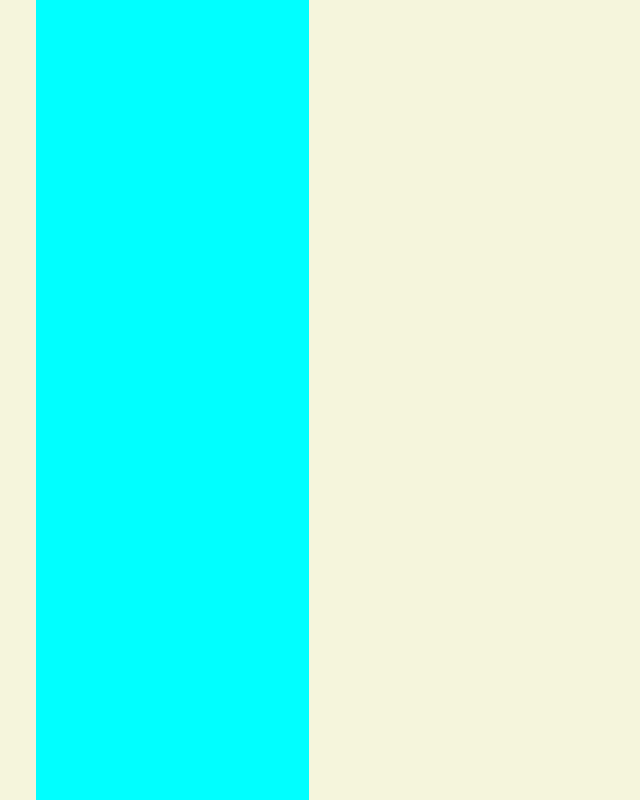
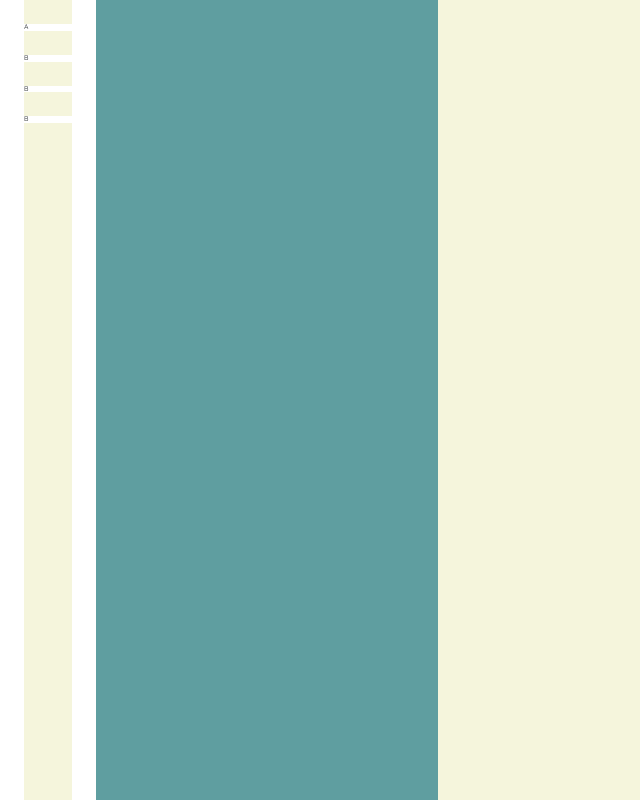
Before and after one commit to nicolapasqua99/nicolapasqualini.it, a Next.js app: page /easynote in a window 1280 px wide. Shown: the whole page, without its empty margins (0-640 px from the left). Built offline with nearby package versions, Linux system fonts and the light colour scheme.

Commit message:
experiments

```diff
--- a/app/easynote/page.css
+++ b/app/easynote/page.css
@@ -8,14 +8,20 @@ main {
     }
     .sidebar_menu {
         width: 48px;
+        margin: 0px 24px;
         background-color: beige;
+        div {
+            width: 48px;
+            margin: 24px 0;
+            background-color: white;
+        }
     }
     .sidebar_navigator {
-        width: 360px;
-        background-color: aqua;
+        width: 520px;
+        background-color: cadetblue;
     }
     .textarea_container {
-        width: 100%;
+        width: -webkit-fill-available;
         background-color: beige;
     }
 }
--- a/app/easynote/page.tsx
+++ b/app/easynote/page.tsx
@@ -5,6 +5,10 @@ export default function Home() {
     return (
         <main>
             <div className="sidebar_menu">
+                <div>A</div>
+                <div>B</div>
+                <div>B</div>
+                <div>B</div>
             </div>
             <div className="sidebar_navigator">
 
```
